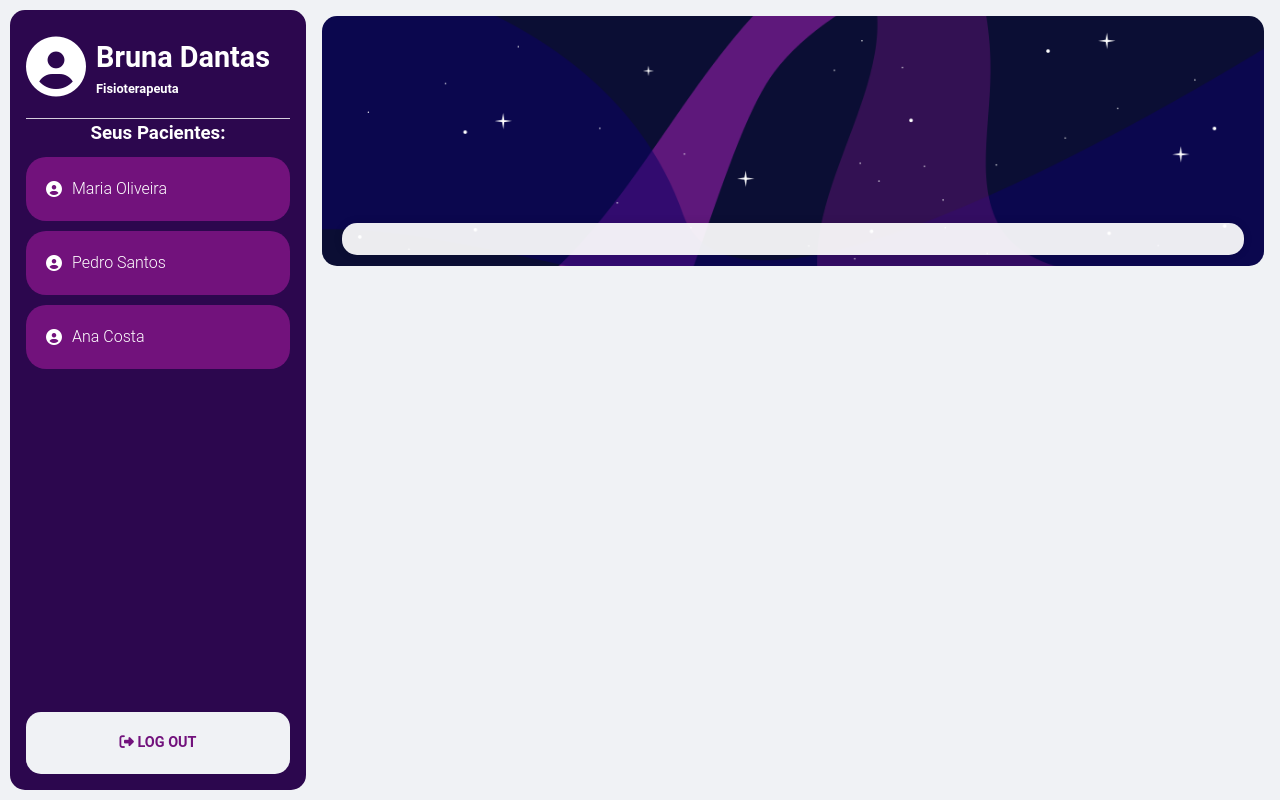
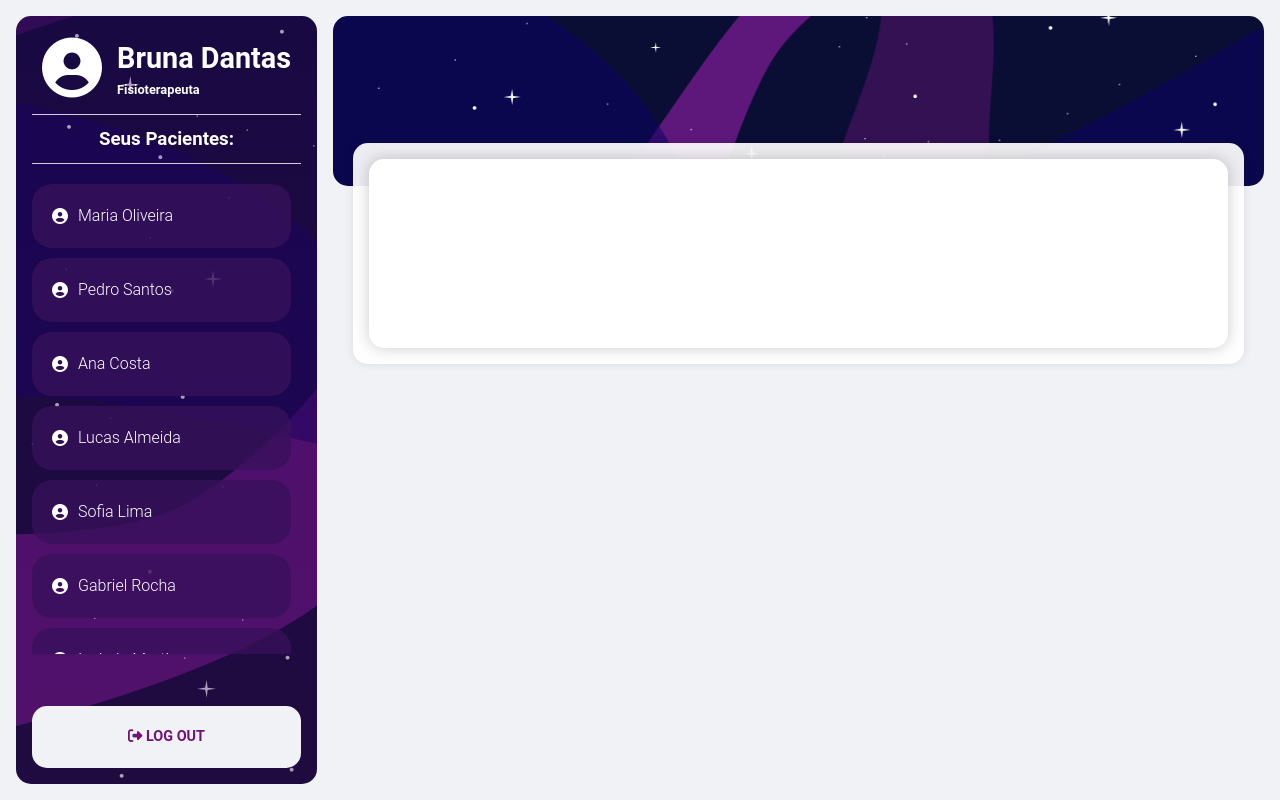
Before and after one commit to OrnanKeivison/sighGame, a Vue app in the folder sighGame/: page /dashboard in a window 1280 px wide. Built offline with nearby package versions, Linux system fonts and the light colour scheme.

Commit message:
front dashboard finalizado

```diff
--- a/sighGame/src/views/Dashboard.vue
+++ b/sighGame/src/views/Dashboard.vue
@@ -17,7 +17,13 @@
         <h1>Seus Pacientes:</h1>
       </div>
 
-      <div v-for="(paciente, index) in pacientes" :key="index" class="paciente"> <i class="fa-solid fa-circle-user"></i> <p>{{ paciente.nome }}</p> </div>
+      <div class="pacientes">
+        <div v-for="(paciente, index) in pacientes"
+     :key="index"
+     class="paciente"
+     :class="{ ativo: pacienteSelecionado && pacienteSelecionado.cpf === paciente.cpf }"
+     @click="selecionarPaciente(paciente)"> <i class="fa-solid fa-circle-user"></i> <p>{{ paciente.nome }}</p> </div>
+      </div>
 
       </nav>
       <button class="logout"> <i class="fa-solid fa-right-from-bracket"></i> LOG OUT</button>
@@ -28,15 +34,29 @@
         <img src="../assets/banner.png" alt="">
       </div>
 
-      <section class="profile-card">
+      <section class="Dashboard">
+        <div class="dashboard-content">
+          <div class="grafico-card">
+            <canvas id="graficoScore"></canvas>
+          </div>
+          <div class="info-card" v-if="pacienteSelecionado">
+            <h1>INFORMAÇÕES DO PACIENTE:</h1>
+            <i class="fa-solid fa-circle-user"></i>
+            <p><strong>Nome:</strong> {{ pacienteSelecionado.nome }}</p>
+            <p><strong>Idade:</strong> {{ pacienteSelecionado.idade }} anos</p>
+            <p><strong>CPF:</strong> {{ pacienteSelecionado.cpf }}</p>
+          </div>
+        </div>
+      </section>
 
-      </section>
     </main>
   </div>
 </template>
 
 <script>
+import Chart from 'chart.js/auto';
 export default {
+
   name: "PerfilUsuario",
   data() {
     return {
@@ -68,15 +88,99 @@ export default {
           tipoUsuario: "Paciente",
           foto: "https://via.placeholder.com/80",
           cpf: "11223344556"
+        },
+        {
+          nome: "Lucas Almeida",
+          idade: 7,
+          tipoUsuario: "Paciente",
+          foto: "https://via.placeholder.com/80",
+          cpf: "99887766554"
+        },
+        {
+          nome: "Sofia Lima",
+          idade: 6,
+          tipoUsuario: "Paciente",
+          foto: "https://via.placeholder.com/80",
+          cpf: "55667788990"
+        },
+        {
+          nome: "Gabriel Rocha",
+          idade: 11,
+          tipoUsuario: "Paciente",
+          foto: "https://via.placeholder.com/80",
+          cpf: "44332211000"
+        },
+        {
+          nome: "Isabela Martins",
+          idade: 5,
+          tipoUsuario: "Paciente",
+          foto: "https://via.placeholder.com/80",
+          cpf: "22334455667"
+        },
+        {
+          nome: "Rafael Pereira",
+          idade: 12,
+          tipoUsuario: "Paciente",
+          foto: "https://via.placeholder.com/80",
+          cpf: "66778899001"
+        },
+        {
+          nome: "Laura Souza",
+          idade: 4,
+          tipoUsuario: "Paciente",
+          foto: "https://via.placeholder.com/80",
+          cpf: "33445566778"
+        },
+        {
+          nome: "Matheus Silva",
+          idade: 3,
+          tipoUsuario: "Paciente",
+          foto: "https://via.placeholder.com/80",
+          cpf: "77889900112"
         }
-      ]
+      ],
+      pacienteSelecionado: null,
     };
   },
   created() {
     //
   },
   methods: {
-    //
+    selecionarPaciente(paciente) {
+      this.pacienteSelecionado = paciente;
+      this.$nextTick(() => {
+        this.criarGrafico();
+     });
+    },
+    criarGrafico() {
+      const ctx = document.getElementById('graficoScore');
+      if (!ctx) return;
+
+      new Chart(ctx, {
+        type: 'line',
+        data: {
+          labels: Array.from({ length: 10 }, (_, i) => `Sessão ${i + 1}`),
+          datasets: [{
+            label: 'Score do Paciente',
+            data: [60, 65, 70, 68, 72, 75, 78, 80, 85, 90],
+            backgroundColor: 'rgba(114, 18, 124, 0.2)',
+            borderColor: 'rgba(114, 18, 124, 1)',
+            borderWidth: 2,
+            fill: true,
+            tension: 0.4
+          }]
+        },
+        options: {
+          responsive: true,
+          plugins: {
+            legend: {
+              display: true
+            }
+          }
+        }
+      });
+    }
+
   },
 };
 
@@ -86,7 +190,7 @@ export default {
 .container {
   --primary-color: #2c074e;
   --accent-color: #72127c;
-  --primary-hover: #440241;
+  --primary-hover: #1b0244;
   --text-dark: #333;
   --text-muted: #555;
   --bg-form: rgba(255, 255, 255, 0.8);
@@ -103,13 +207,13 @@ export default {
   display: flex;
   justify-content: space-between;
   flex-direction: column;
-  background: var(--primary-color);
+  /* background: var(--primary-color); */
+  background: linear-gradient(rgba(45, 2, 87, 0.4), rgba(63, 8, 83, 0.4)),
+              url('../assets/banner.png');
   color: white;
   padding: 1rem;
   border-radius: 15px;
-  margin-top: 10px;
-  margin-left: 10px;
-  margin-bottom: 10px;
+  margin:  1rem 0 1rem 1rem;
 }
 
 /* SIDEBAR LOGO */
@@ -117,15 +221,17 @@ export default {
   display: flex;
   align-items: center;
   justify-content: center;
-  padding-bottom: 20px;
-  padding-right: 20px;
+  padding-bottom: 15px;
+  padding-right: 10px;
   /* border-radius: 15px; */
   border-bottom: 1px solid var(--bg-form);
 
 }
+
 .sidebar .logo i {
   font-size: 60px;
-  margin-right: 10px;
+  margin-right: 15px;
+  margin-left: 10px;
 }
 
 .sidebar .logo img {
@@ -149,13 +255,15 @@ export default {
   display: flex;
   align-items: center;
   justify-content: center;
+  padding: 10px;
+  border-bottom: 1px solid var(--bg-form);
 }
 
 /* NAV BAR */
 .sidebar nav {
   display: flex;
   flex-direction: column;
-  margin-top: 10px;
+  margin-top: 5px;
 }
 
 .sidebar nav .paciente p {
@@ -173,7 +281,32 @@ export default {
   padding: 20px;
   font-weight: 600;
   border-radius: 20px;
-  background-color:  var(--accent-color);
+  background-color:  #38115cc4;
+}
+
+.pacientes{
+  margin-top: 10px;
+  margin-bottom: 10px;
+  height: 60vh;
+  overflow-y: auto;
+  padding-right: 10px;
+}
+
+.pacientes::-webkit-scrollbar {
+  width: 8px;
+}
+
+.pacientes::-webkit-scrollbar-track {
+  background: transparent; /* remove o fundo branco */
+}
+
+.pacientes::-webkit-scrollbar-thumb {
+  background-color: rgba(0, 0, 0, 0.3); /* cor da "alça" da barra */
+  border-radius: 4px;
+}
+
+.pacientes::-webkit-scrollbar-thumb:hover {
+  background-color: rgba(0, 0, 0, 0.5);
 }
 
 .sidebar nav .paciente:hover {
@@ -187,10 +320,13 @@ export default {
   margin-right: 10px;
 }
 
-.sidebar .paciente .active {
-  background-color: var(--accent-color);
-  border-radius: 15px;
+.ativo {
+  background-color: var(--accent-color) !important;
+  box-shadow: 0 0 8px rgba(0,0,0,0.3);
+  transform: scale(1.02);
+  transition: all 0.2s ease;
 }
+
 
 /* BTN LOGOUT */
 .logout {
@@ -219,12 +355,12 @@ export default {
 .banner  img {
   object-fit: cover;
   object-position: 0 30%;
-  height: 250px;
+  height: 170px;
   width: 100%;
   border-radius: 15px;
 }
 
-.profile-card {
+.dashboard-content {
   margin-left: 20px;
   margin-right: 20px;
   background-color: rgba(255, 255, 255, 0.92);
@@ -233,5 +369,41 @@ export default {
   border-radius: 15px;
   position: relative;
   top: -50px;
+
+  display: flex;
+  gap: 20px;
+
 }
+
+.grafico-card {
+  flex: 3;
+  background-color: white;
+  padding: 1rem;
+  border-radius: 15px;
+  box-shadow: var(--box-shadow);
+}
+
+.info-card h1 {
+  margin: 0;
+  font-size: 1rem;
+  color: var(--accent-color);
+}
+
+.info-card {
+  flex: 1;
+  background-color: white;
+  padding: 1rem;
+  border-radius: 15px;
+  box-shadow: var(--box-shadow);
+  display: flex;
+  flex-direction: column;
+  align-items: center;
+  text-align: center;
+}
+.info-card i {
+  font-size: 150px;
+  color: var(--accent-color);
+  margin: 20px;
+}
+
 </style>
```
